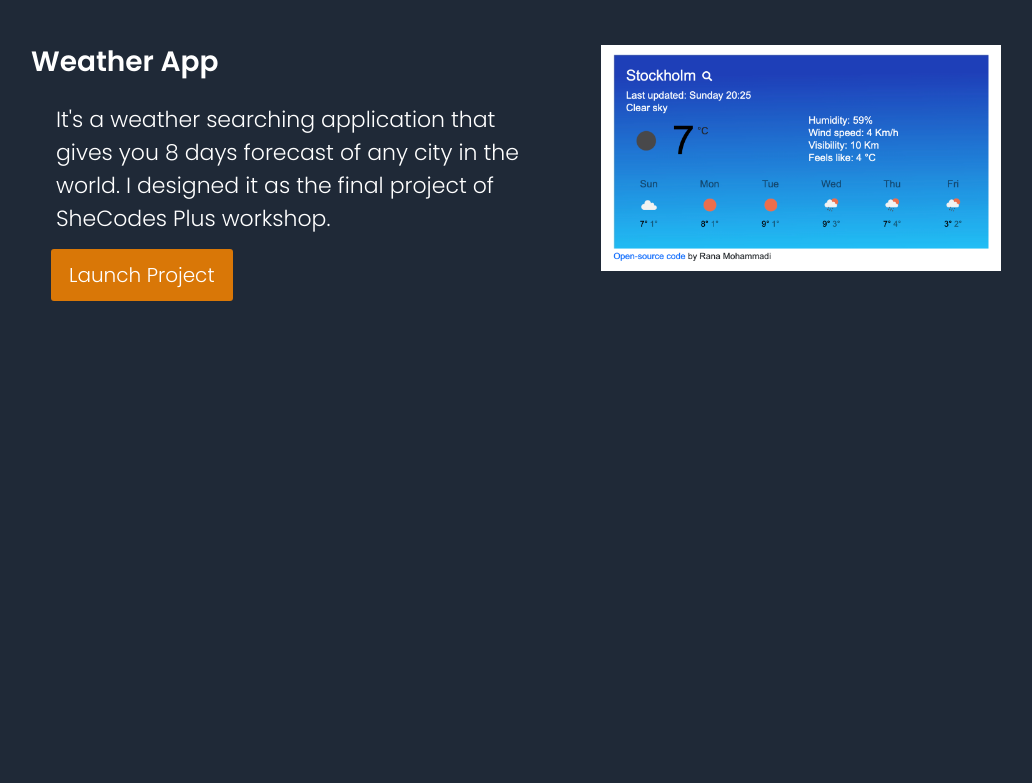
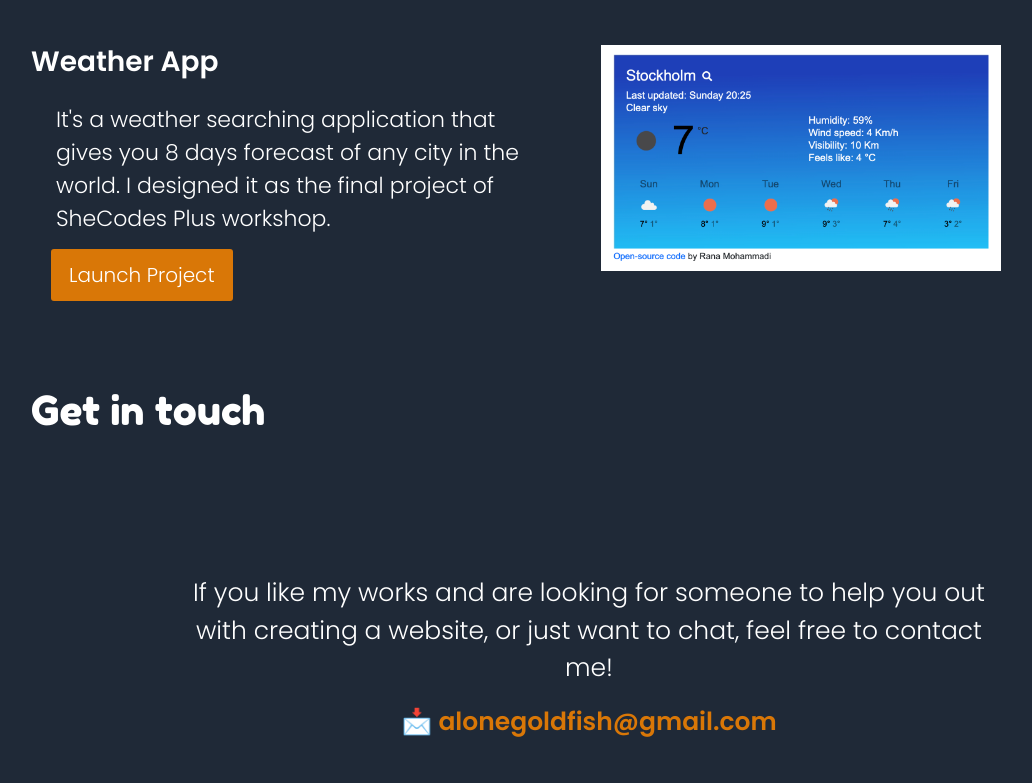
Before and after one commit to RanaMohammadi/portfolio-project, a plain HTML site: page index.html in a window 1280 px wide. Shown: the part 1856-2639 px from the top of the page, without its empty margins (51-1083 px from the left). Before the commit the page ends 2194 px from the top, so only its background shows below. Drawn offline with nearby package versions, Linux system fonts and the light colour scheme.

Commit message:
added contact section

```diff
--- a/index.html
+++ b/index.html
@@ -51,7 +51,7 @@
       </div>
       <div class="about" id="about">
         <h2>About me</h2>
-        <div class="about-me">
+        <div class="content">
           <h3>
             Hi, I'm Rana Mohammadi, a
             <span class="bold">front-end developer</span> based in Isfahan,
@@ -65,7 +65,7 @@
           degree in <span class="bold">Computer Engineering</span>.
         </div>
       </div>
-      <div class="works" id="works">
+      <div class="works mb-5" id="works">
         <h2>My works</h2>
         <div class="row projects">
           <div class="col-sm-6 mb-5">
@@ -104,6 +104,19 @@
           </div>
         </div>
       </div>
+      <div class="contact-me" id="contact">
+        <h2>Get in touch</h2>
+        <div class="content">
+          <p>
+            If you like my works and are looking for someone to help you out
+            with creating a website, or just want to chat, feel free to contact
+            me!
+          </p>
+          <a href="mailto:alonegoldfish@gmail.com" class="email"
+            >📩 alonegoldfish@gmail.com</a
+          >
+        </div>
+      </div>
     </div>
 
     <!-- <img src="src/images/github-square-brands.svg" alt="" /> -->
--- a/src/style.css
+++ b/src/style.css
@@ -70,13 +70,18 @@ img {
   font-size: 22px;
   margin: 25px;
 }
-.about-me {
+.content {
   font-size: 25px;
   margin: 100px;
   text-align: center;
   padding: 40px;
 }
 .bold {
+  font-weight: bold;
+}
+.email {
+  text-decoration: none;
+  color: var(--secondary-color);
   font-weight: bold;
 }
 @media (max-width: 800px) {
```
